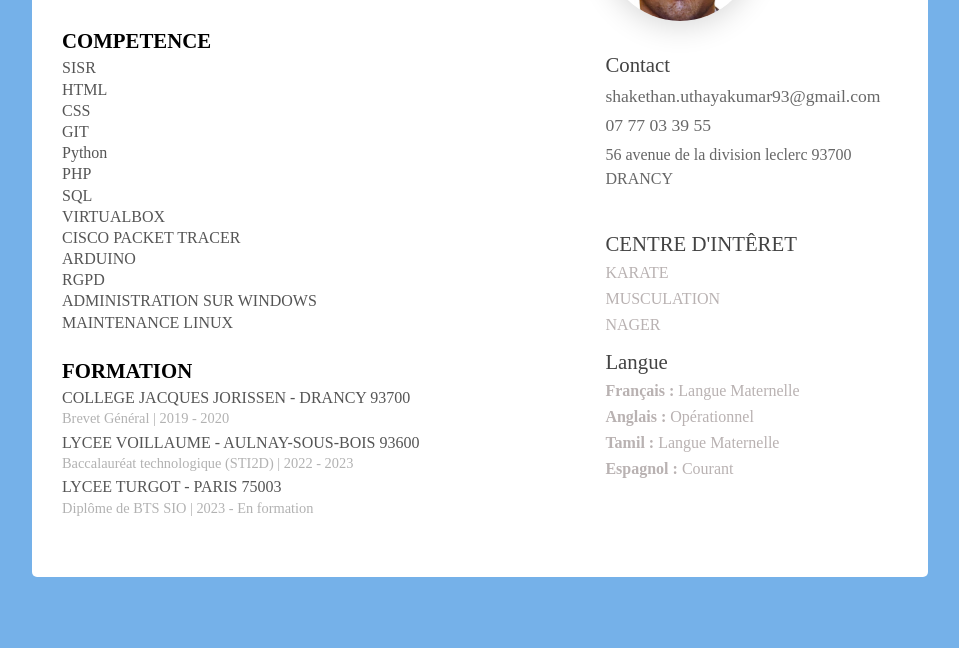
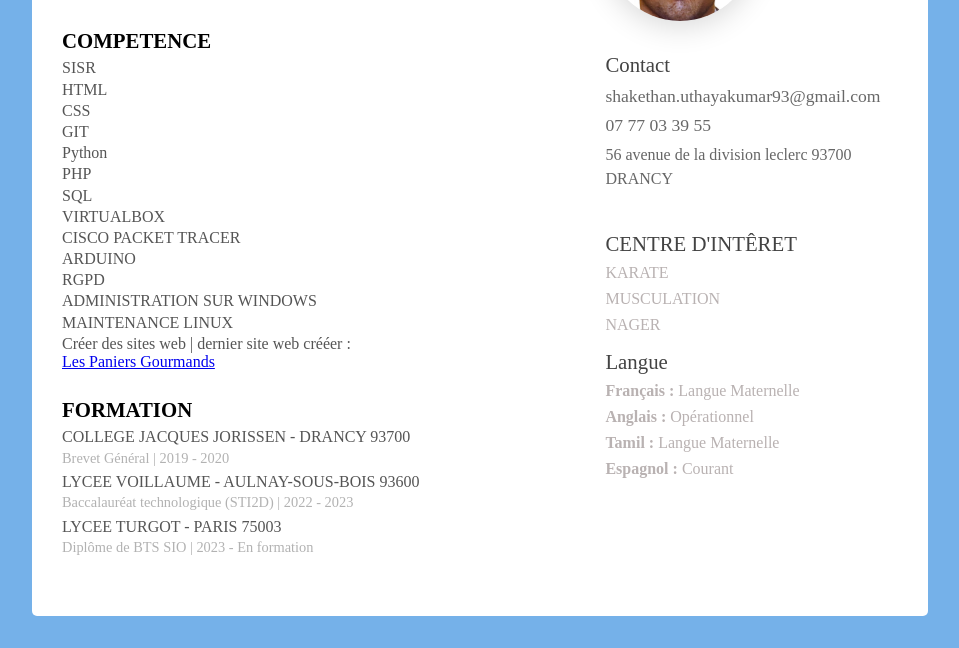
Before and after one commit to shk930/moncv, a plain HTML site: page index.html in a window 1280 px wide. Shown: the part 199-847 px from the top of the page, without its empty margins (160-1119 px from the left). Before the commit the page ends 808 px from the top, so only its background shows below. Drawn offline with Linux system fonts and the light colour scheme; a web font is replaced by a local one.

Commit message:
Update index.html

```diff
--- a/index.html
+++ b/index.html
@@ -27,6 +27,7 @@
                     <div class="subtitle">RGPD</div>
                     <div class="subtitle">ADMINISTRATION SUR WINDOWS</div>
                     <div class="subtitle">MAINTENANCE LINUX</div>
+                    <div class="subtitle">Créer des sites web | dernier site web crééer : <p style="text-decoration: none;"><a href="lespaniersgourmandsdejuliette">Les Paniers Gourmands</a></p></div>
                   </div>
                   <div class="cv-content-item">
                     <div class="title">FORMATION</div>
```
